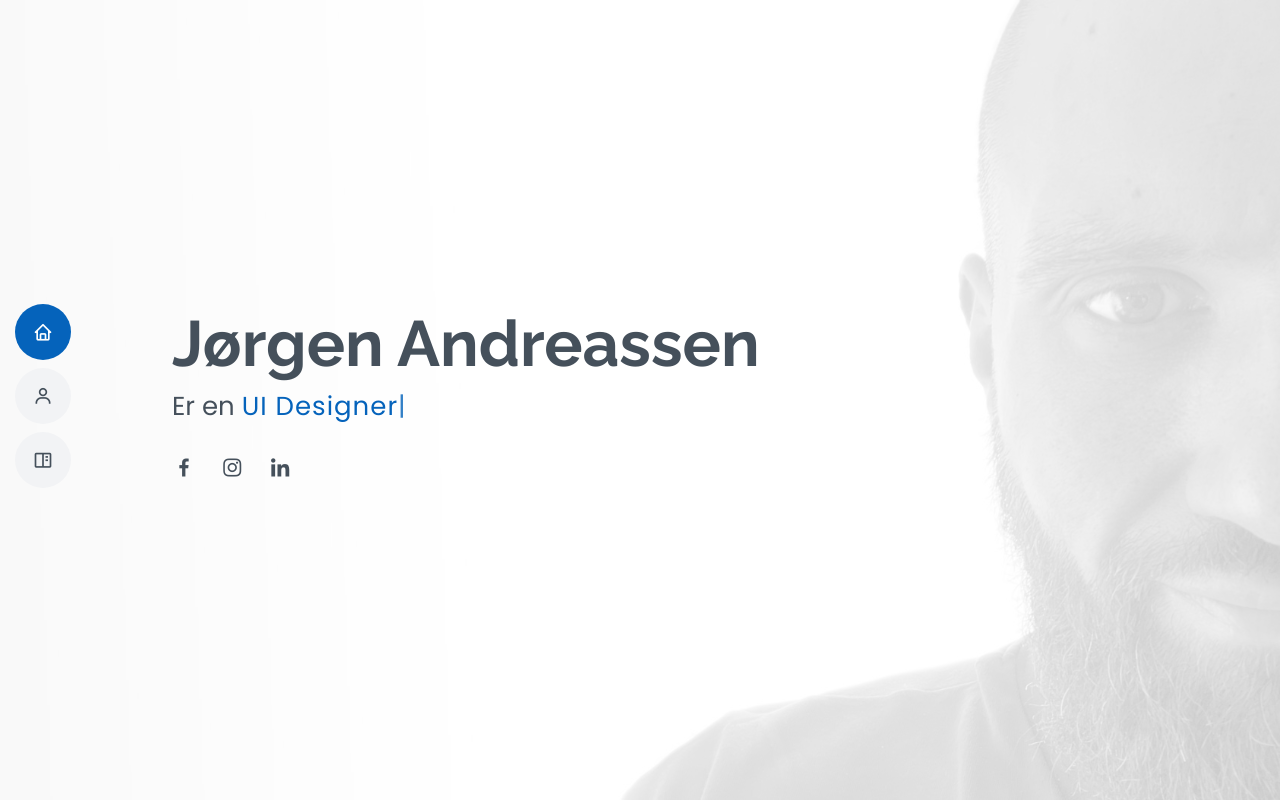
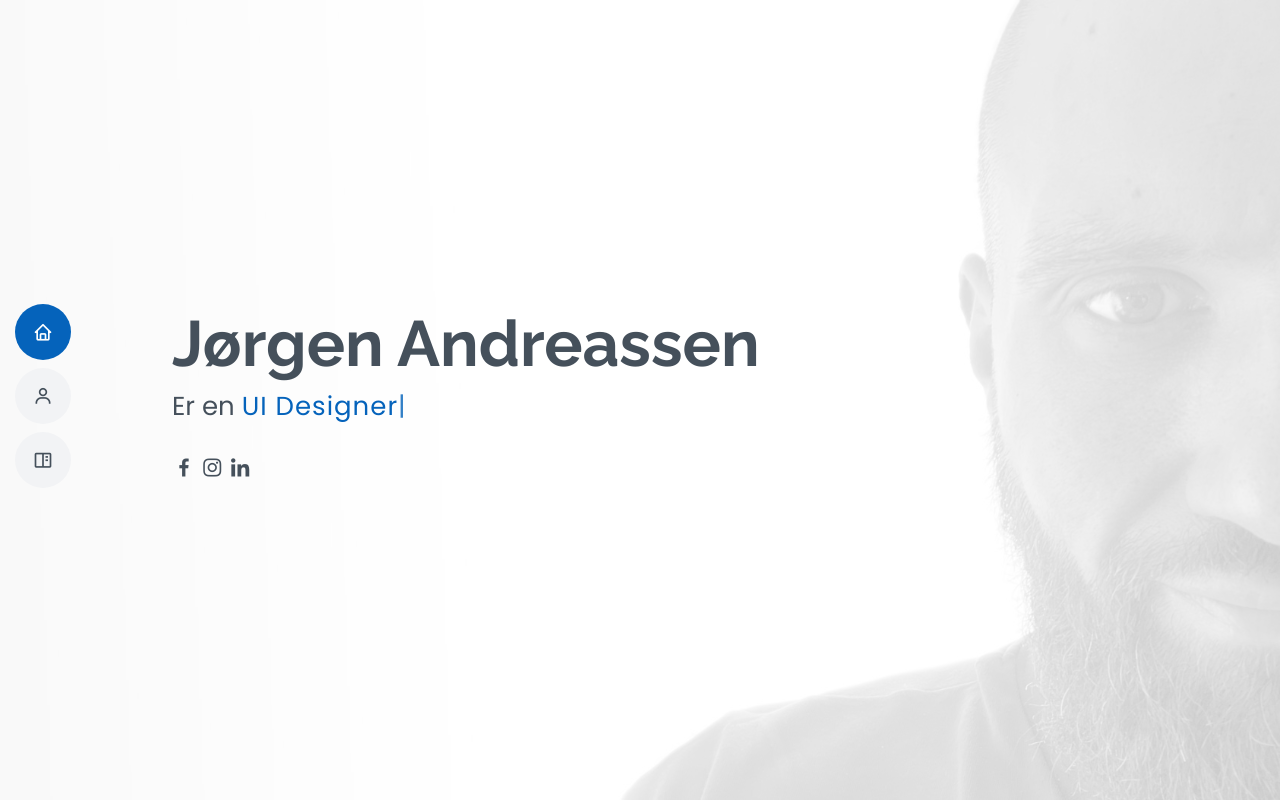
Before and after one commit to jorgenjorgen/designwork, a plain HTML site: page index.html in a window 1280 px wide. Shown: the top 800 px of the page. Drawn offline with nearby package versions, Linux system fonts and the light colour scheme.

Commit message:
margin on social links

```diff
--- a/assets/css/style.css
+++ b/assets/css/style.css
@@ -285,7 +285,7 @@ h1, h2, h3, h4, h5, h6 {
   display: inline-block;
   color: #45505b;
   line-height: 1;
-  margin-right: 20px;
+  margin-right: 0px;
   transition: 0.3s;
 }
 #hero .social-links a:hover {
```
Also changed, not shown: 2 other files.
